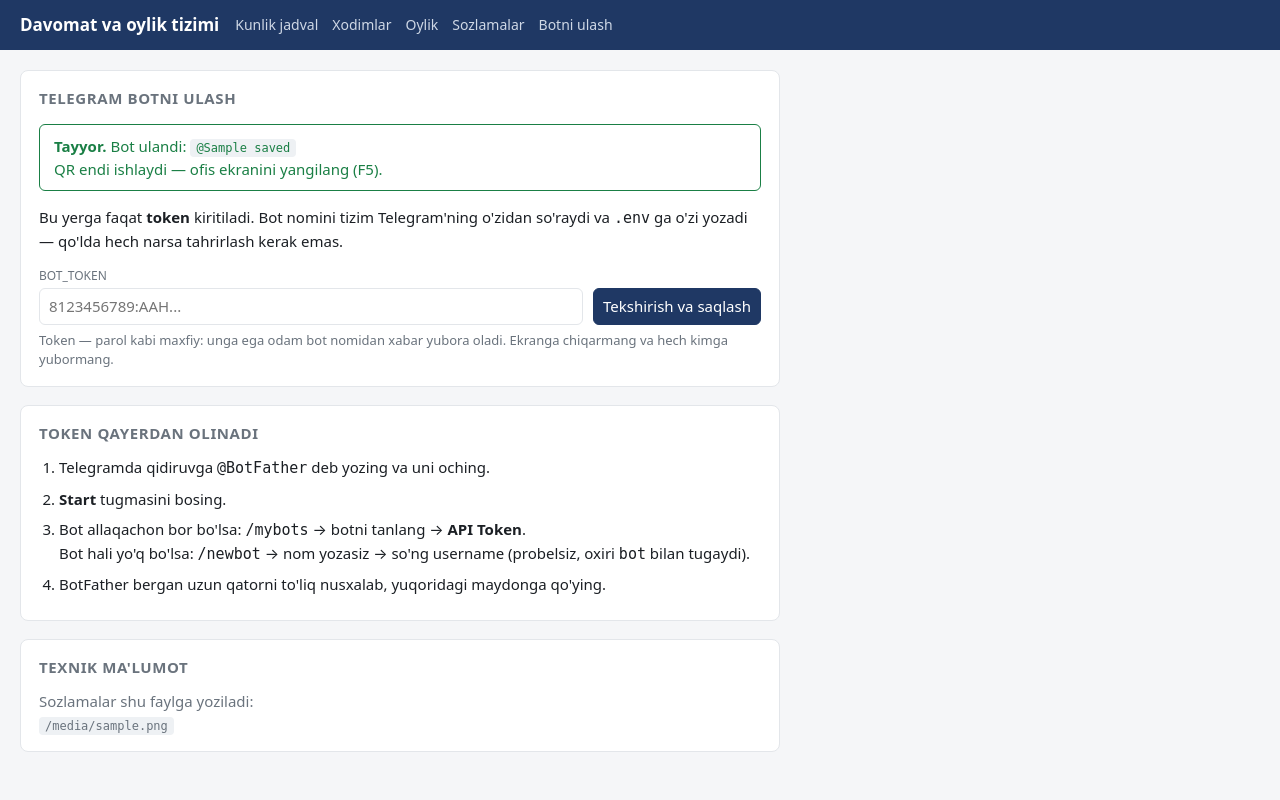
After one commit to jafarjakhongirovich-lgtm/Public, a FastAPI app: template app/templates/admin_setup.html in a window 1280 px wide. The commit adds this page. Run offline with FastAPI, Linux system fonts and the light colour scheme; the template is opened without the code that fills it: most values are stand-ins (such as "Sample title", 1, 10 or a date in 2020).

Commit message:
Connect the bot from the browser instead of editing .env
Filling in .env by hand turned out to be the step that actually fails:
the visible bot name gets pasted where the username belongs, a copied
folder means a different file is edited than the one being read, and an
edit without a restart looks like nothing happened. None of those are
visible from the QR screen.

/admin/setup asks for one thing, the token, and derives everything else:
the username comes from Telegram's own getMe, so it cannot be wrong. The
value is written to .env without disturbing the other lines (atomic
replace, comments preserved), applied to the running process so the QR
starts working immediately, and start.py notices the file changed and
restarts the bot so the token reaches it too.

The kiosk warning now points at that page rather than describing what a
username looks like.

Rejected tokens are reported without being written, so a typo cannot
break a working configuration, and malformed ones are refused before any
network call.

```diff
--- a/app/main.py
+++ b/app/main.py
@@ -9,6 +9,7 @@ import secrets
 from contextlib import asynccontextmanager
 from datetime import date, datetime, time
 from pathlib import Path
+from urllib.parse import quote
 
 import qrcode
 from fastapi import Depends, FastAPI, Form, HTTPException, Request, status
@@ -521,6 +522,71 @@ def admin_settings(
     )
 
 
+@app.get("/admin/setup", response_class=HTMLResponse)
+def admin_setup(
+    request: Request,
+    saved: str = "",
+    error: str = "",
+    _: str = Depends(require_admin),
+):
+    """Botni brauzerdan ulash — `.env` ni qo'lda tahrirlamasdan.
+
+    NEGA BU SAHIFA BOR
+    ------------------
+    `.env` ni qo'lda to'ldirish amalda eng ko'p xato beradigan qadam bo'lib
+    chiqdi: username o'rniga botning ko'rinadigan nomi yoziladi, papka
+    nusxalanganda boshqa fayl tahrirlanadi, tahrirlangandan keyin server
+    qayta ishga tushirilmaydi. Bu yerda bittagina maydon bor — token, —
+    qolganini tizim o'zi qiladi: username'ni Telegram'ning o'zidan so'raydi,
+    shuning uchun u xato bo'lishi mumkin emas.
+    """
+    return templates.TemplateResponse(
+        request,
+        "admin_setup.html",
+        {
+            "token_set": bool(settings.bot_token),
+            "username": security.clean_username(settings.bot_username),
+            "env_file": str(ENV_FILE),
+            # Bulutda fayl tizimi odatda faqat o'qish uchun — u yerda sozlama
+            # hosting panelidagi environment variables orqali kiritiladi.
+            "is_public": settings.is_public,
+            "saved": saved,
+            "error": error,
+        },
+    )
+
+
+@app.post("/admin/setup")
+async def admin_setup_save(bot_token: str = Form(""), _: str = Depends(require_admin)):
+    from app import bot as bot_mod
+    from app.envfile import EnvWriteError, update_env
+
+    token = bot_token.strip()
+    if not token:
+        return RedirectResponse("/admin/setup?error=token-bosh", status_code=303)
+
+    # Tokenni Telegram'ning o'zida tekshiramiz va username'ni SHUNDAN olamiz.
+    # Foydalanuvchidan username so'ramaymiz — aynan o'sha maydon eng ko'p
+    # xato qilingan joy edi.
+    try:
+        me = await bot_mod.identify(token)
+    except bot_mod.BotTokenError as exc:
+        return RedirectResponse(f"/admin/setup?error={quote(str(exc))}", status_code=303)
+
+    try:
+        update_env(ENV_FILE, {"BOT_TOKEN": token, "BOT_USERNAME": me["username"]})
+    except EnvWriteError as exc:
+        return RedirectResponse(f"/admin/setup?error={quote(str(exc))}", status_code=303)
+
+    # Ishlab turgan jarayonga darhol qo'llaymiz: `.env` faqat ishga tushganda
+    # o'qiladi, shuning uchun bunisiz QR yangi qiymatni faqat qayta ishga
+    # tushirgandan keyin ko'rardi.
+    settings.bot_token = token
+    settings.bot_username = me["username"]
+
+    return RedirectResponse(f"/admin/setup?saved={quote(me['username'])}", status_code=303)
+
+
 @app.post("/admin/schedules")
 def admin_schedule_save(
     schedule_id: str = Form(""),
--- /dev/null
+++ b/app/templates/admin_setup.html
@@ -0,0 +1,84 @@
+{% extends "base.html" %}
+{% block title %}Botni ulash{% endblock %}
+{% block content %}
+
+<div class="card" style="max-width: 760px;">
+  <h2>Telegram botni ulash</h2>
+
+  {% if saved %}
+    <p class="ok-box">
+      <b>Tayyor.</b> Bot ulandi: <code class="key">@{{ saved }}</code><br>
+      QR endi ishlaydi — ofis ekranini yangilang (F5).
+    </p>
+  {% elif error %}
+    <p class="bad-box"><b>Saqlanmadi.</b><br>{{ error }}</p>
+  {% endif %}
+
+  {% if username and not saved %}
+    <p class="muted">Hozir ulangan bot: <code class="key">@{{ username }}</code></p>
+  {% endif %}
+
+  <p>
+    Bu yerga faqat <b>token</b> kiritiladi. Bot nomini tizim Telegram'ning
+    o'zidan so'raydi va <code>.env</code> ga o'zi yozadi — qo'lda hech narsa
+    tahrirlash kerak emas.
+  </p>
+
+  {% if is_public %}
+    <p class="hint">
+      Sayt bulutda ishlayapti. U yerda fayl tizimi ko'pincha faqat o'qish
+      uchun bo'ladi — saqlash xato bersa, <code>BOT_TOKEN</code> va
+      <code>BOT_USERNAME</code> ni hosting panelidagi «Environment Variables»
+      bo'limiga kiriting.
+    </p>
+  {% endif %}
+
+  <form method="post" action="/admin/setup" class="row" style="margin-top: 14px;">
+    <div style="flex: 3 1 380px;">
+      <label for="bot_token">BOT_TOKEN</label>
+      <input id="bot_token" name="bot_token" type="password" autocomplete="off"
+             placeholder="{% if token_set %}saqlangan — o‘zgartirish uchun yangisini kiriting{% else %}8123456789:AAH...{% endif %}"
+             style="width: 100%;">
+    </div>
+    <div style="flex: 0 0 auto;">
+      <button type="submit">Tekshirish va saqlash</button>
+    </div>
+  </form>
+
+  <p class="hint">
+    Token — parol kabi maxfiy: unga ega odam bot nomidan xabar yubora oladi.
+    Ekranga chiqarmang va hech kimga yubormang.
+  </p>
+</div>
+
+<div class="card" style="max-width: 760px;">
+  <h2>Token qayerdan olinadi</h2>
+  <ol class="steps">
+    <li>Telegramda qidiruvga <code>@BotFather</code> deb yozing va uni oching.</li>
+    <li><b>Start</b> tugmasini bosing.</li>
+    <li>
+      Bot allaqachon bor bo'lsa: <code>/mybots</code> → botni tanlang →
+      <b>API Token</b>.<br>
+      Bot hali yo'q bo'lsa: <code>/newbot</code> → nom yozasiz → so'ng
+      username (probelsiz, oxiri <code>bot</code> bilan tugaydi).
+    </li>
+    <li>BotFather bergan uzun qatorni to'liq nusxalab, yuqoridagi maydonga qo'ying.</li>
+  </ol>
+</div>
+
+<div class="card" style="max-width: 760px;">
+  <h2>Texnik ma'lumot</h2>
+  <p class="muted" style="margin: 0;">
+    Sozlamalar shu faylga yoziladi:<br>
+    <code class="key">{{ env_file }}</code>
+  </p>
+</div>
+
+<style>
+  .ok-box, .bad-box { padding: 10px 14px; border-radius: 6px; border: 1px solid; }
+  .ok-box { color: var(--ok); border-color: currentColor; }
+  .bad-box { color: var(--bad); border-color: currentColor; }
+  .steps { margin: 0; padding-left: 20px; }
+  .steps li { margin-bottom: 8px; }
+</style>
+{% endblock %}
--- a/app/templates/base.html
+++ b/app/templates/base.html
@@ -79,6 +79,7 @@
     <a href="/admin/employees">Xodimlar</a>
     <a href="/admin/payroll">Oylik</a>
     <a href="/admin/settings">Sozlamalar</a>
+    <a href="/admin/setup">Botni ulash</a>
   </nav>
 </header>
 <main>
--- a/manage.py
+++ b/manage.py
@@ -324,8 +324,10 @@ def cmd_qr_check(args: argparse.Namespace) -> None:
         print("  Format                 : ✗ XATO")
         print("\n  Username'da probel yoki noto'g'ri belgi bor, yoki u umuman")
         print("  to'ldirilmagan. Bunday holatda QR yasalmaydi.")
-        print("\n  Yuqorida ko'rsatilgan AYNAN SHU faylni tahrirlang — papka")
-        print("  nusxalangan bo'lsa, boshqa .env ni tahrirlash oson.")
+        print("\n  ENG OSON YO'L: brauzerda /admin/setup sahifasini oching va")
+        print("  BotFather bergan tokenni qo'ying — nomni tizim o'zi aniqlaydi.")
+        print("\n  Qo'lda qilmoqchi bo'lsangiz, yuqoridagi AYNAN SHU faylni")
+        print("  tahrirlang — papka nusxalangan bo'lsa, boshqasini tahrirlash oson.")
         print("\n  Username — bu botning @ bilan boshlanadigan manzili.")
         print("  Telegramda botingizni oching: nom ostida mayda shriftda")
         print("  @... yozilgan. O'shani @ siz ko'chiring.")
```
Also changed, not shown: app/bot.py (+39 -0 lines), app/envfile.py (added, +85 -0 lines), app/templates/kiosk.html (+12 -15 lines), start.py (+49 -22 lines), tests/test_setup_page.py (added, +206 -0 lines), tests/test_web.py (+2 -1 lines), README.md.
